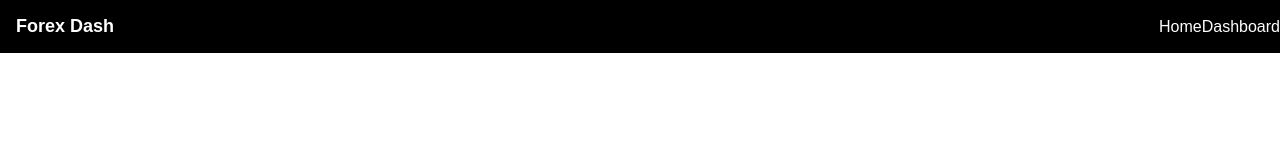
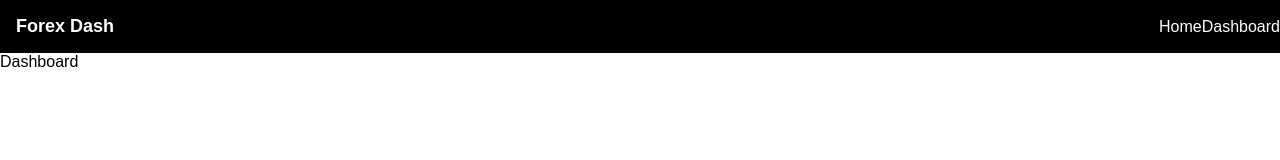
Before and after one commit to pochiman/algorithmic-forex-trading, a React (Create React App) app in the folder forex-dash/: page /dashboard in a window 1280 px wide. Shown: the top 160 px of the page. Built offline with nearby package versions, Linux system fonts and the light colour scheme; a web font is replaced by a local one.

Commit message:
initial commit

```diff
--- a/forex-dash/src/App.jsx
+++ b/forex-dash/src/App.jsx
@@ -1,11 +1,28 @@
 import NavigationBar from "./components/NavigationBar";
+import {
+    BrowserRouter,
+    Route,
+    Routes
+}   from 'react-router-dom';
+import Home from "./pages/Home";
+import Dashboard from "./pages/Dashboard";
 
 function App() {
 
     return (
-        <div id="app-holder">
-            <NavigationBar />
-        </div>
+        <>
+            <BrowserRouter>
+                <div id="app-holder">
+                    <NavigationBar />
+                    <div className="container">
+                        <Routes>
+                            <Route exact path="/" element={<Home />}/>
+                            <Route exact path="/dashboard" element={<Dashboard />}/>
+                        </Routes>
+                    </div>
+                </div>
+            </BrowserRouter>
+        </>
     );
 }
 
--- /dev/null
+++ b/forex-dash/src/pages/Dashboard.jsx
@@ -0,0 +1,9 @@
+import React from 'react'
+
+function Dashboard() {
+  return (
+    <div>Dashboard</div>
+  )
+}
+
+export default Dashboard
--- /dev/null
+++ b/forex-dash/src/pages/Home.jsx
@@ -0,0 +1,9 @@
+import React from 'react'
+
+function Home() {
+  return (
+    <div>Home</div>
+  )
+}
+
+export default Home
```
